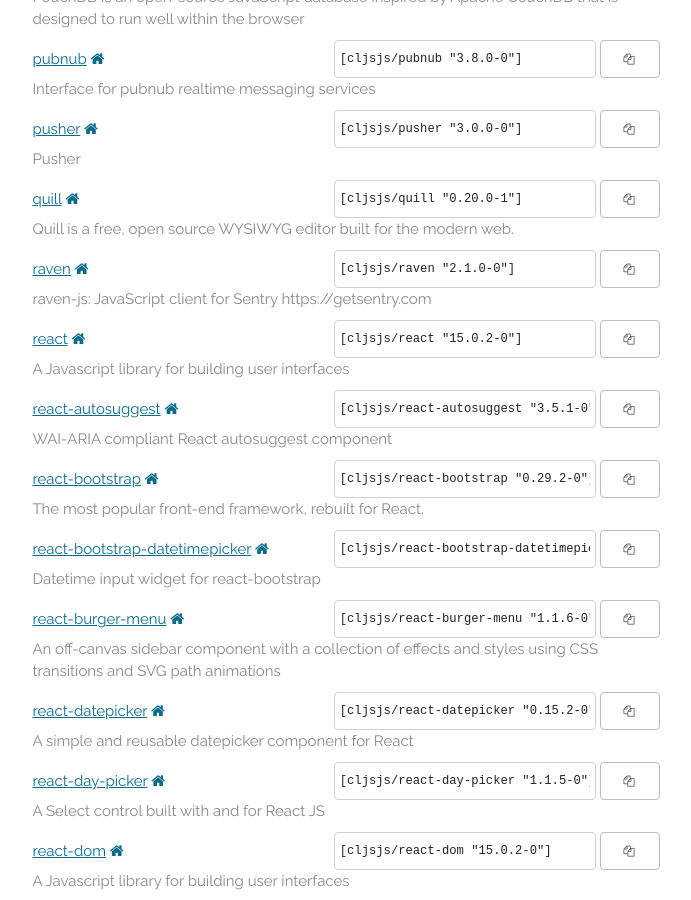
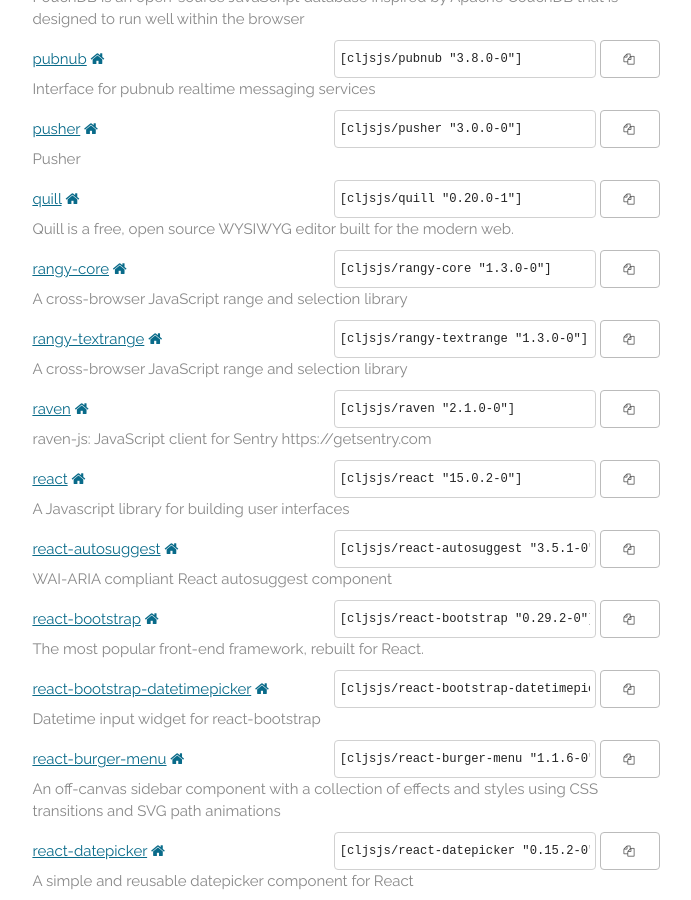
Before and after one commit to cljsjs/cljsjs.github.io, a Jekyll site: the page built from index.markdown, in a window 1280 px wide and 900 px high, scrolled down 10706 px. Shown: the whole window, without its empty margins (294-985 px from the left). Built offline with Jekyll 4.4.1, drawn with Linux system fonts in a browser that asks for light colours; nearby versions of some CDN libraries; comment, search, counter and statistics services are not loaded; some of the changed text lies outside the part shown.

Commit message:
Automatic update

```diff
--- a/_includes/packages.html
+++ b/_includes/packages.html
@@ -1215,6 +1215,24 @@
     <p class="description">Quill is a free, open source WYSIWYG editor built for the modern web.</p>
   </li>
   <li>
+    <a href="https://clojars.org/cljsjs/rangy-core">rangy-core</a>
+    <a href="https://github.com/timdown/rangy" target="new"><i class="fa fa-home"></i></a>
+    <span class="clojars">
+      <input type="text" value='[cljsjs/rangy-core "1.3.0-0"]'/>
+      <button data-clipboard-text='[cljsjs/rangy-core "1.3.0-0"]'><i class="fa fa-copy"></i></button>
+    </span>
+    <p class="description">A cross-browser JavaScript range and selection library</p>
+  </li>
+  <li>
+    <a href="https://clojars.org/cljsjs/rangy-textrange">rangy-textrange</a>
+    <a href="https://github.com/timdown/rangy" target="new"><i class="fa fa-home"></i></a>
+    <span class="clojars">
+      <input type="text" value='[cljsjs/rangy-textrange "1.3.0-0"]'/>
+      <button data-clipboard-text='[cljsjs/rangy-textrange "1.3.0-0"]'><i class="fa fa-copy"></i></button>
+    </span>
+    <p class="description">A cross-browser JavaScript range and selection library</p>
+  </li>
+  <li>
     <a href="https://clojars.org/cljsjs/raven">raven</a>
     <a href="https://docs.getsentry.com/hosted/clients/javascript/" target="new"><i class="fa fa-home"></i></a>
     <span class="clojars">
@@ -1440,6 +1458,15 @@
     <p class="description">TimerMixin provides timer functions for executing code in the future that are safely cleaned up when the component unmounts</p>
   </li>
   <li>
+    <a href="https://clojars.org/cljsjs/react-virtualized">react-virtualized</a>
+    <a href="https://bvaughn.github.io/react-virtualized/" target="new"><i class="fa fa-home"></i></a>
+    <span class="clojars">
+      <input type="text" value='[cljsjs/react-virtualized "6.3.1-0"]'/>
+      <button data-clipboard-text='[cljsjs/react-virtualized "6.3.1-0"]'><i class="fa fa-copy"></i></button>
+    </span>
+    <p class="description">React components for efficiently rendering large lists and tabular data.</p>
+  </li>
+  <li>
     <a href="https://clojars.org/cljsjs/react-with-addons">react-with-addons</a>
     <a href="http://facebook.github.io/react/" target="new"><i class="fa fa-home"></i></a>
     <span class="clojars">
```
